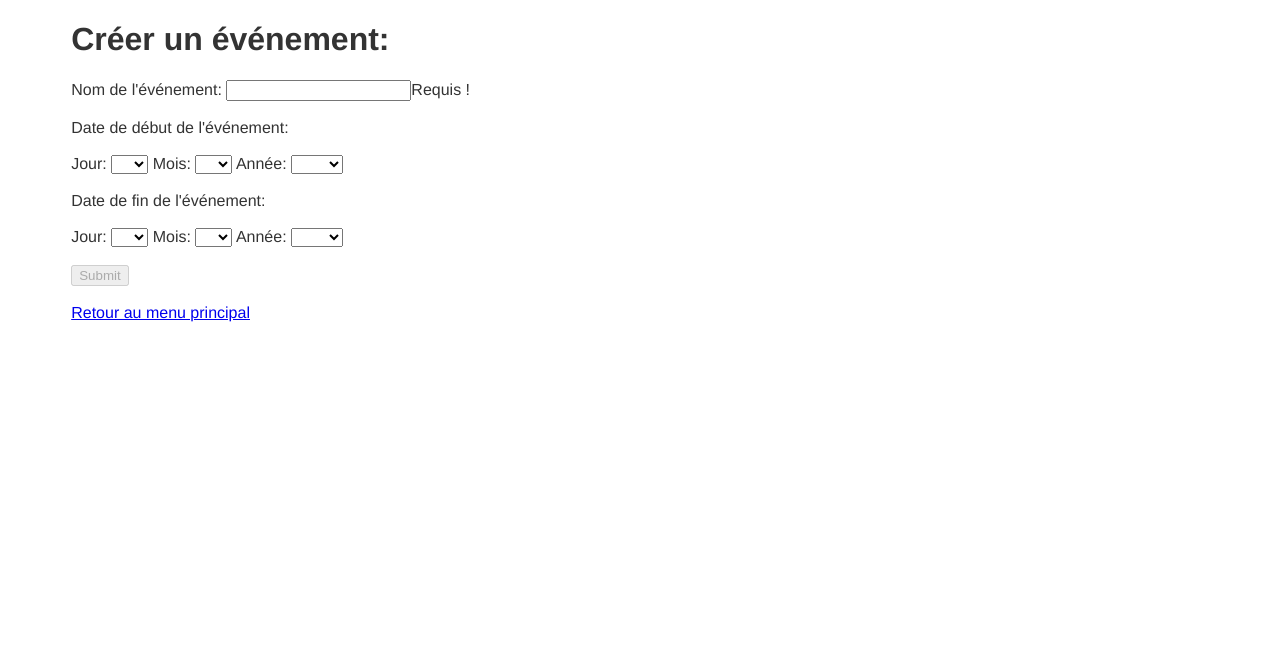
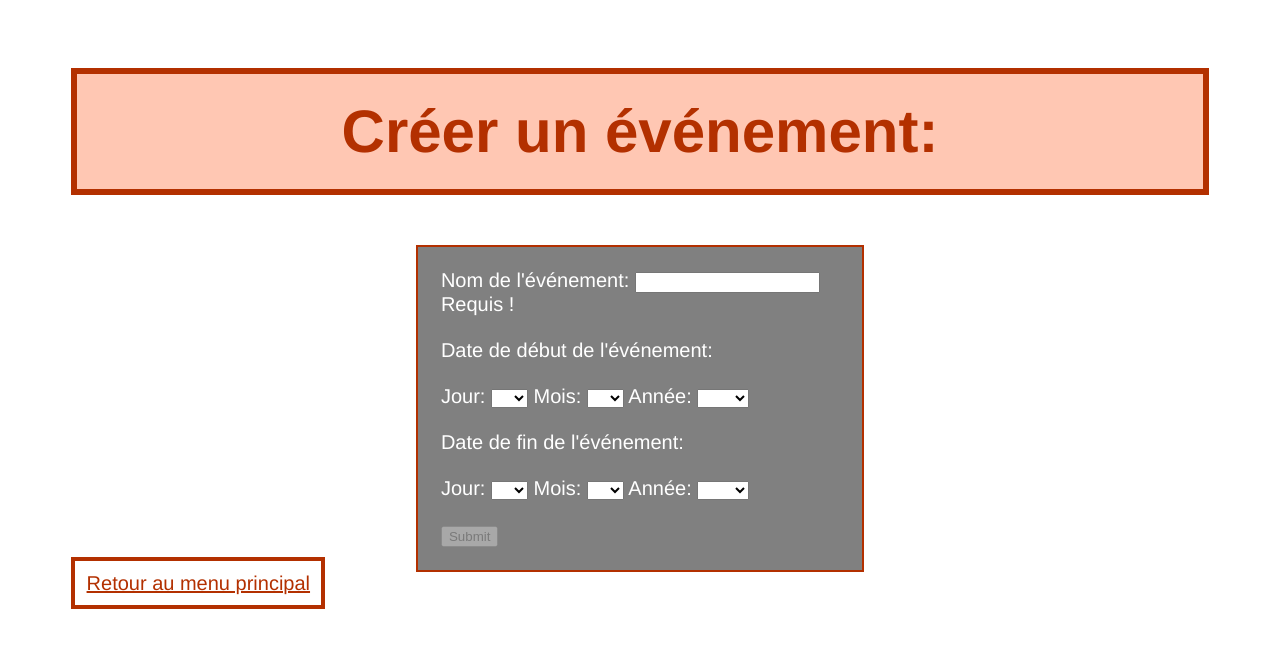
Before and after one commit to Thibaultm89/ProjetEvent, an Angular app in the folder ProjetFrontEnd/: page /create-event in a window 1280 px wide. Shown: the top 648 px of the page. Built offline with nearby package versions, Linux system fonts and the light colour scheme.

Commit message:
css global + create acti

```diff
--- a/ProjetFrontEnd/src/app/pages/activities/activities.component.html
+++ b/ProjetFrontEnd/src/app/pages/activities/activities.component.html
@@ -24,4 +24,6 @@
 
   <a [routerLink]="['/home']" id="retourMenu">Retour au menu principal</a>
 
+  <footer id="basDePage"></footer>
+
 </div>
--- a/ProjetFrontEnd/src/app/pages/activities/activities.component.scss
+++ b/ProjetFrontEnd/src/app/pages/activities/activities.component.scss
@@ -53,3 +53,7 @@ li{
   padding: 1%;
   text-decoration: none;
 }
+
+#basDePage{
+  margin-top: 10%;
+}
--- a/ProjetFrontEnd/src/app/pages/creations/create-event/create-event.component.html
+++ b/ProjetFrontEnd/src/app/pages/creations/create-event/create-event.component.html
@@ -1,4 +1,5 @@
-<h1>Créer un événement:</h1>
+<div>
+  <h2>Créer un événement:</h2>
 
   <form (ngSubmit)="submitForm()" [formGroup]="eventForm">
 
@@ -57,5 +58,9 @@
     <input type="submit" [disabled]="!eventForm.valid"/>
 
   </form>
-<br>
-<a [routerLink]="['/home']">Retour au menu principal</a>
+
+  <a [routerLink]="['/home']" id="retourMenu">Retour au menu principal</a>
+
+  <footer id="basDePage"></footer>
+
+</div>
--- a/ProjetFrontEnd/src/app/pages/creations/create-event/create-event.component.scss
+++ b/ProjetFrontEnd/src/app/pages/creations/create-event/create-event.component.scss
@@ -0,0 +1,29 @@
+h2{
+	text-align: center;
+	color: rgb(179, 48, 0);
+	background-color: rgb(255, 199, 179);
+	padding: 2%;
+  border: 6px solid rgb(179, 48, 0);
+  margin-top: 6%;
+  font-size: 60px;
+}
+form{
+  border: 2px solid rgb(179, 48, 0);
+  background-color: grey;
+  color: white;
+  margin: auto;
+  width: 35%;
+  padding: 2%;
+  font-size: 20px;
+}
+
+#retourMenu{
+  border: 4px solid rgb(179, 48, 0);
+  font-size: 20px;
+  color:  rgb(179, 48, 0);
+  padding: 1%;
+}
+
+#basDePage{
+  margin-top: 10%;
+}
--- a/ProjetFrontEnd/src/app/pages/creations/create-people/create-people.component.ts
+++ b/ProjetFrontEnd/src/app/pages/creations/create-people/create-people.component.ts
@@ -20,6 +20,7 @@ export class CreatePeopleComponent implements OnInit {
   constructor(private fb: FormBuilder, private javaService: JavaService) {
 
     this.people = new People();
+    this.tabActivity();
 
     this.peopleForm = this.fb.group({
 
--- a/ProjetFrontEnd/src/app/pages/events/events.component.html
+++ b/ProjetFrontEnd/src/app/pages/events/events.component.html
@@ -28,4 +28,6 @@
 
   <a [routerLink]="['/home']" id="retourMenu">Retour au menu principal</a>
 
+  <footer id="basDePage"></footer>
+
 </div>
--- a/ProjetFrontEnd/src/app/pages/events/events.component.scss
+++ b/ProjetFrontEnd/src/app/pages/events/events.component.scss
@@ -55,3 +55,7 @@ li{
   color:  rgb(179, 48, 0);
   padding: 1%;
 }
+
+#basDePage{
+  margin-top: 10%;
+}
--- a/ProjetFrontEnd/src/app/pages/home/home.component.html
+++ b/ProjetFrontEnd/src/app/pages/home/home.component.html
@@ -24,4 +24,7 @@
       </li>
     </ul>
   </div>
+
+  <footer id="basDePage"></footer>
+
 </div>
--- a/ProjetFrontEnd/src/app/pages/home/home.component.scss
+++ b/ProjetFrontEnd/src/app/pages/home/home.component.scss
@@ -53,3 +53,7 @@ a{
 li{
   padding: 1% 0%;
 }
+
+#basDePage{
+  margin-top: 10%;
+}
```
Also changed, not shown: ProjetFrontEnd/src/assets/img/imgActivity/defaultActivity.jpg (added), ProjetFrontEnd/src/assets/img/imgEvent/defaultEvent.jpg (added). Lines whose indentation alone changed are shown as unchanged.
